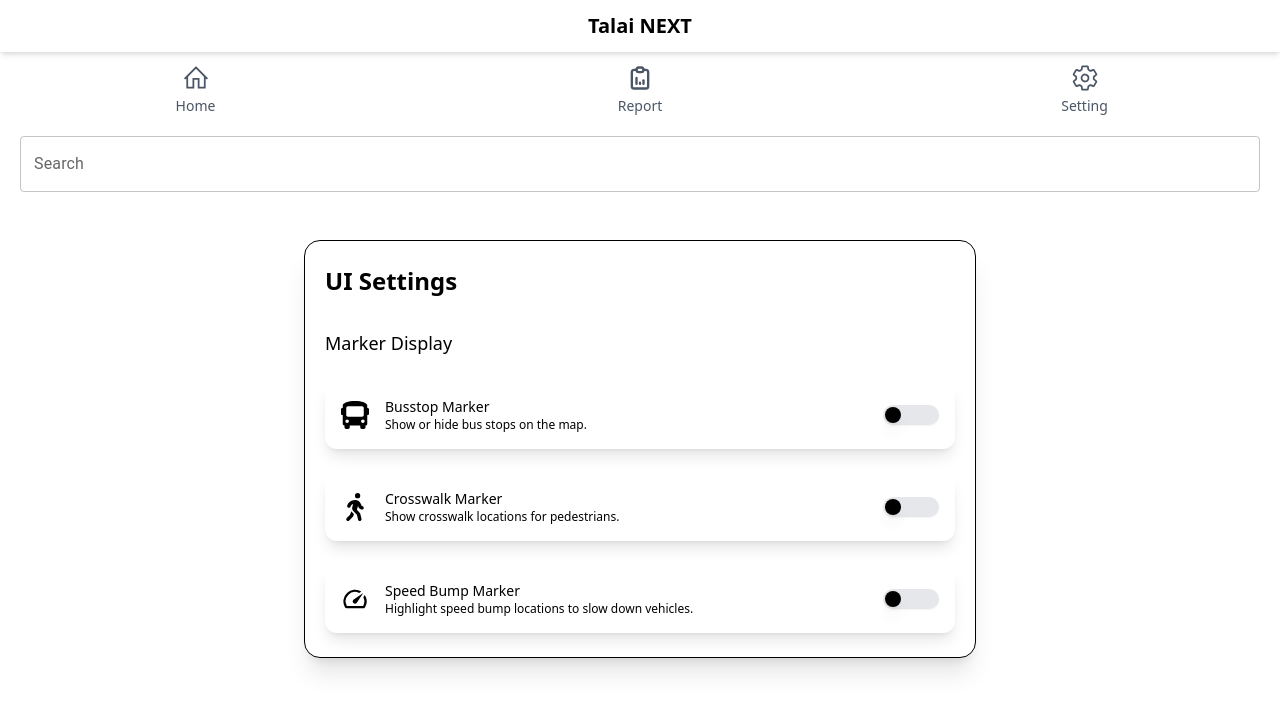
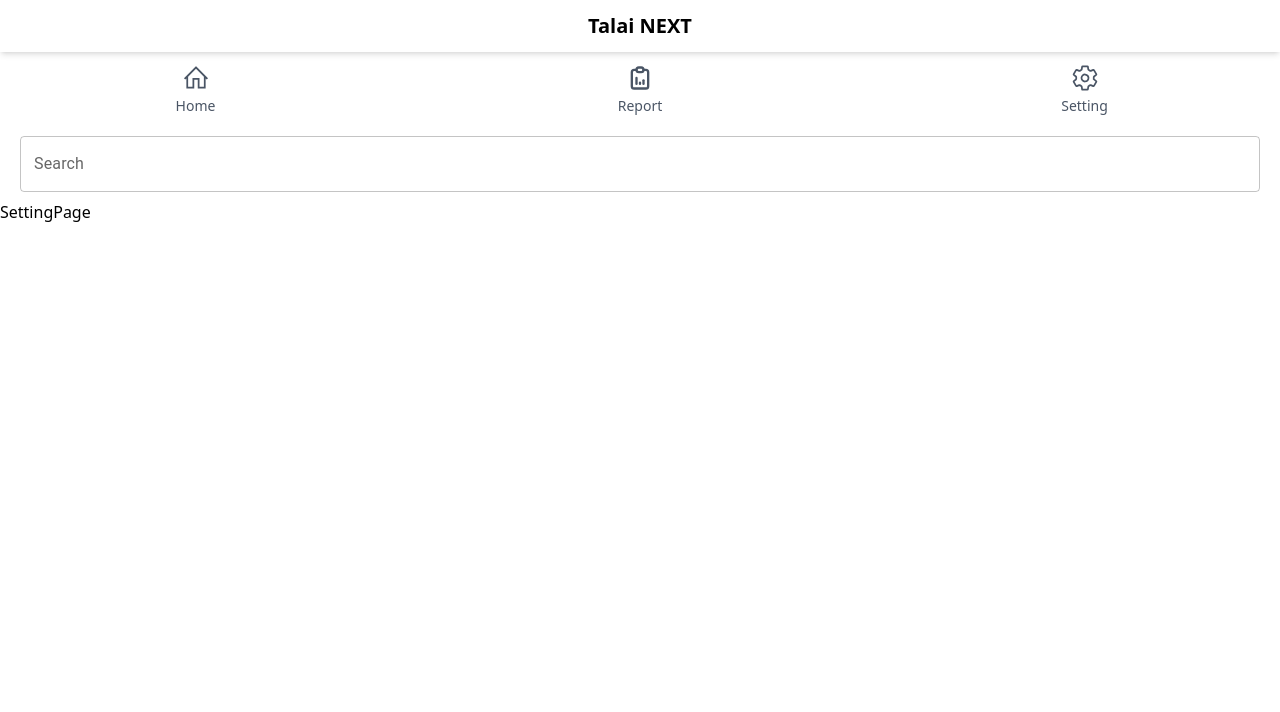
Before and after one commit to Talai-Next/frontend, a React (Vite) app: page /setting in a window 1280 px wide. Shown: the top 712 px of the page. Built offline with nearby package versions, Linux system fonts and the light colour scheme.

Commit message:
Move setting into home page

```diff
--- /dev/null
+++ b/src/components/MarkerSetting.jsx
@@ -0,0 +1,63 @@
+"use client";
+
+import { Switch } from "@/components/ui/switch";
+import { FaBus } from "react-icons/fa";
+import { FaPersonWalking } from "react-icons/fa6";
+import { MdOutlineSpeed } from "react-icons/md";
+
+const markerSettings = [
+  {
+    id: "busstop-switch",
+    icon: <FaBus size={28} className="text-primary" />,
+    title: "Busstop Marker",
+    description: "Show or hide bus stops on the map.",
+  },
+  {
+    id: "crosswalk-switch",
+    icon: <FaPersonWalking size={28} className="text-primary" />,
+    title: "Crosswalk Marker",
+    description: "Show crosswalk locations for pedestrians.",
+  },
+  {
+    id: "speedbounce-marker",
+    icon: <MdOutlineSpeed size={28} className="text-primary" />,
+    title: "Speed Bump Marker",
+    description: "Highlight speed bump locations to slow down vehicles.",
+  },
+];
+
+const MarkerSetting = () => {
+  return (
+    <div className="px-5 py-6 max-w-2xl mx-auto bg-white dark:bg-muted rounded-2xl shadow-xl inset-shadow-gray-600 mt-10 border border-border">
+      <div className="space-y-2">
+        <h2 className="text-2xl font-semibold text-foreground">
+          Marker Setting
+        </h2>
+
+        <div className="space-y-6">
+          {markerSettings.map(({ id, icon, title, description }) => (
+            <div
+              key={id}
+              className="flex items-center justify-between rounded-xl bg-muted/40 p-4 hover:bg-muted/60 transition-all shadow-lg hover:shadow-xl hover:bg-gray-100"
+            >
+              <div className="flex items-center gap-4">
+                {icon}
+                <div className="flex flex-col">
+                  <span className="text-sm font-medium text-foreground">
+                    {title}
+                  </span>
+                  <span className="text-xs text-muted-foreground">
+                    {description}
+                  </span>
+                </div>
+              </div>
+              <Switch id={id} />
+            </div>
+          ))}
+        </div>
+      </div>
+    </div>
+  );
+};
+
+export default MarkerSetting;
--- a/src/components/ui/switch.jsx
+++ b/src/components/ui/switch.jsx
@@ -8,7 +8,7 @@ function Switch({ className, ...props }) {
     <SwitchPrimitive.Root
       data-slot="switch"
       className={cn(
-        "peer data-[state=checked]:bg-green-200 data-[state=unchecked]:bg-gray-200 focus-visible:border-ring focus-visible:ring-ring/50 inline-flex h-5 w-14 shrink-0 items-center rounded-full border-2 border-transparent shadow-xs transition-all outline-none focus-visible:ring-[3px] disabled:cursor-not-allowed disabled:opacity-50",
+        "peer data-[state=checked]:bg-[#B4D4C3] data-[state=unchecked]:bg-gray-200 focus-visible:border-ring focus-visible:ring-ring/50 inline-flex h-5 w-14 shrink-0 items-center rounded-full border-2 border-transparent shadow-xs transition-all outline-none focus-visible:ring-[3px] disabled:cursor-not-allowed disabled:opacity-50",
         className
       )}
       {...props}
--- a/src/pages/Home.jsx
+++ b/src/pages/Home.jsx
@@ -8,6 +8,7 @@ import { RegisterBusStopPlugin } from "../plugins/BusStopMarkers";
 import { PluginProvider } from "../core/PluginManager";
 import { RegisterCrosswalkPlugin } from "../plugins/CrosswalkMarkers";
 import { RegisterSpeedBouncePlugin } from "../plugins/SpeedBounceMarker";
+import MarkerSetting from "../components/MarkerSetting";
 
 function Home() {
   const [line1, setLine1] = useState([]);
@@ -20,7 +21,7 @@ function Home() {
       setLine1(response1.data || []);
       setLineSpecail(responseSpecial.data || []);
     } catch (error) {
-      alert(error + "Failed to fetch data");
+      alert(error + " Failed to fetch data");
     }
   };
 
@@ -29,16 +30,26 @@ function Home() {
   }, []);
 
   return (
-    <div className="flex flex-col w-screen">
+    <div className="flex flex-col w-screen min-h-screen">
+
       <PluginProvider>
         <RegisterBusStopPlugin />
         <RegisterCrosswalkPlugin />
         <RegisterSpeedBouncePlugin />
-        <KasetsartMap />
+        <div className="h-[60vh]">
+          <KasetsartMap />
+        </div>
       </PluginProvider>
-      <div className="px-5 py-2">
-        <LineCardInfo line="1" data={line1} />
-        <LineCardInfo line="พิเศษ" data={lineSpecail} />
+
+      <div className="flex flex-col md:flex-row w-full p-5 gap-6">
+        <div className="flex-1 space-y-4 py-10">
+          <LineCardInfo line="1" data={line1} />
+          <LineCardInfo line="พิเศษ" data={lineSpecail} />
+        </div>
+
+        <div className="w-full md:w-[400px]">
+          <MarkerSetting />
+        </div>
       </div>
     </div>
   );
--- a/src/pages/SettingPage.jsx
+++ b/src/pages/SettingPage.jsx
@@ -1,72 +1,9 @@
-"use client";
-
-import { Switch } from "@/components/ui/switch";
-import { FaBus } from "react-icons/fa";
-import { FaPersonWalking } from "react-icons/fa6";
-import { MdOutlineSpeed } from "react-icons/md";
+import React from 'react'
 
 const SettingPage = () => {
   return (
-    <div className="px-5 py-6 max-w-2xl mx-auto bg-white dark:bg-muted rounded-2xl shadow-xl inset-shadow-gray-600 mt-10 border border-border">
-      <div className="space-y-8">
-        <h2 className="text-2xl font-semibold text-foreground">UI Settings</h2>
+    <div>SettingPage</div>
+  )
+}
 
-        <div className="space-y-6">
-          <h3 className="text-lg font-medium text-muted-foreground">
-            Marker Display
-          </h3>
-
-          {/* Busstop Marker */}
-          <div className="flex items-center justify-between rounded-xl bg-muted/40 p-4 hover:bg-muted/60 transition-all shadow-lg hover:shadow-xl hover:bg-gray-50">
-            <div className="flex items-center gap-4">
-              <FaBus size={28} className="text-primary" />
-              <div className="flex flex-col">
-                <span className="text-sm font-medium text-foreground">
-                  Busstop Marker
-                </span>
-                <span className="text-xs text-muted-foreground">
-                  Show or hide bus stops on the map.
-                </span>
-              </div>
-            </div>
-            <Switch id="busstop-switch" />
-          </div>
-
-          {/* Crosswalk Marker */}
-          <div className="flex items-center justify-between rounded-xl bg-muted/40 p-4 hover:bg-muted/60 transition-all shadow-lg hover:shadow-xl hover:bg-gray-50">
-            <div className="flex items-center gap-4">
-              <FaPersonWalking size={28} className="text-primary" />
-              <div className="flex flex-col">
-                <span className="text-sm font-medium text-foreground">
-                  Crosswalk Marker
-                </span>
-                <span className="text-xs text-muted-foreground">
-                  Show crosswalk locations for pedestrians.
-                </span>
-              </div>
-            </div>
-            <Switch id="crosswalk-switch" />
-          </div>
-
-          {/* Speed Bounce Marker */}
-          <div className="flex items-center justify-between rounded-xl bg-muted/40 p-4 hover:bg-muted/60 transition-all shadow-lg hover:shadow-xl hover:bg-gray-50">
-            <div className="flex items-center gap-4">
-              <MdOutlineSpeed size={28} className="text-primary" />
-              <div className="flex flex-col">
-                <span className="text-sm font-medium text-foreground">
-                  Speed Bump Marker
-                </span>
-                <span className="text-xs text-muted-foreground">
-                  Highlight speed bump locations to slow down vehicles.
-                </span>
-              </div>
-            </div>
-            <Switch id="speedbounce-marker" />
-          </div>
-        </div>
-      </div>
-    </div>
-  );
-};
-
-export default SettingPage;
+export default SettingPage
--- a/src/plugins/SpeedBounceMarker.jsx
+++ b/src/plugins/SpeedBounceMarker.jsx
@@ -20,7 +20,7 @@ export const RegisterSpeedBouncePlugin = () => {
 
   useEffect(() => {
     registerPlugin({ name: "SpeedBounceMarker", component: <SpeedBounceMarker /> });
-  }, [registerPlugin]);
+  }, []);
 
   return null;
 };
```
